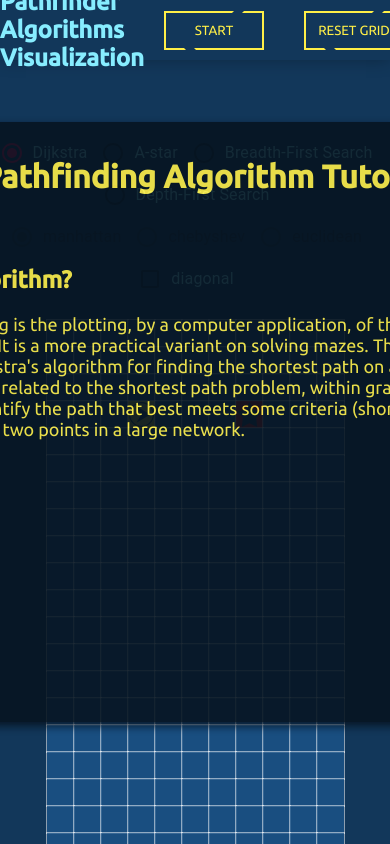
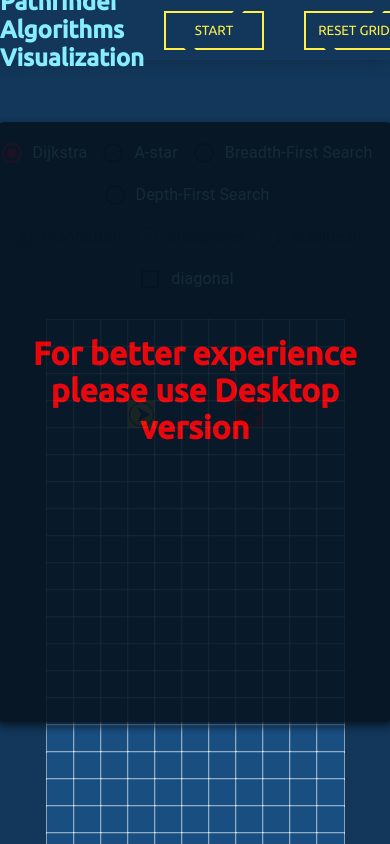
Before and after one commit to marathohoho/pathfinder-visualizer, a React (Create React App) app: page / in a window 390 px wide. Shown: the top 844 px of the page. Built offline with nearby package versions, Linux system fonts and the light colour scheme.

Commit message:
mobile prohibit

```diff
--- a/src/App.js
+++ b/src/App.js
@@ -4,6 +4,7 @@ import GridState from "./context/grid/GridState";
 import PathfinderVisualizer from "./PathfinderVisualizer/PathfinderVisualizer";
 import Navbar from "./Components/Navbar";
 import { Dialog } from "./Components/Dialog";
+import { MobileRoute } from "./Components/MobileRoute";
 function App() {
   return (
     <GridState>
@@ -15,7 +16,7 @@ function App() {
         </span>
         <Navbar />
         <PathfinderVisualizer />
-        <Dialog />
+        {window.innerWidth > 511 ? <Dialog /> : <MobileRoute />}
       </div>
     </GridState>
   );
--- a/src/App.scss
+++ b/src/App.scss
@@ -195,7 +195,7 @@ body {
   bottom: 1px;
   top: auto;
 }
-@media screen and (min-width: 800px) {
+@media screen and (min-width: 500px) {
   #forkongithub {
     position: fixed;
     display: block;
@@ -219,3 +219,10 @@ body {
     box-shadow: 4px 4px 10px rgba(0, 0, 0, 0.8);
   }
 }
+@media screen and (max-width: 511px) {
+  .card {
+    width: 400px;
+    text-align: center;
+    color: red;
+  }
+}
--- /dev/null
+++ b/src/Components/MobileRoute.js
@@ -0,0 +1,15 @@
+import React from "react";
+import "../App.scss";
+import "../Components/navbar.scss";
+
+export const MobileRoute = () => {
+  return (
+    <div className="card" id="card">
+      <div className="card-header"></div>
+      <div className="card-body">
+        <h1>For better experience please use Desktop version</h1>
+        <div className="card-buttons"></div>
+      </div>
+    </div>
+  );
+};
```
